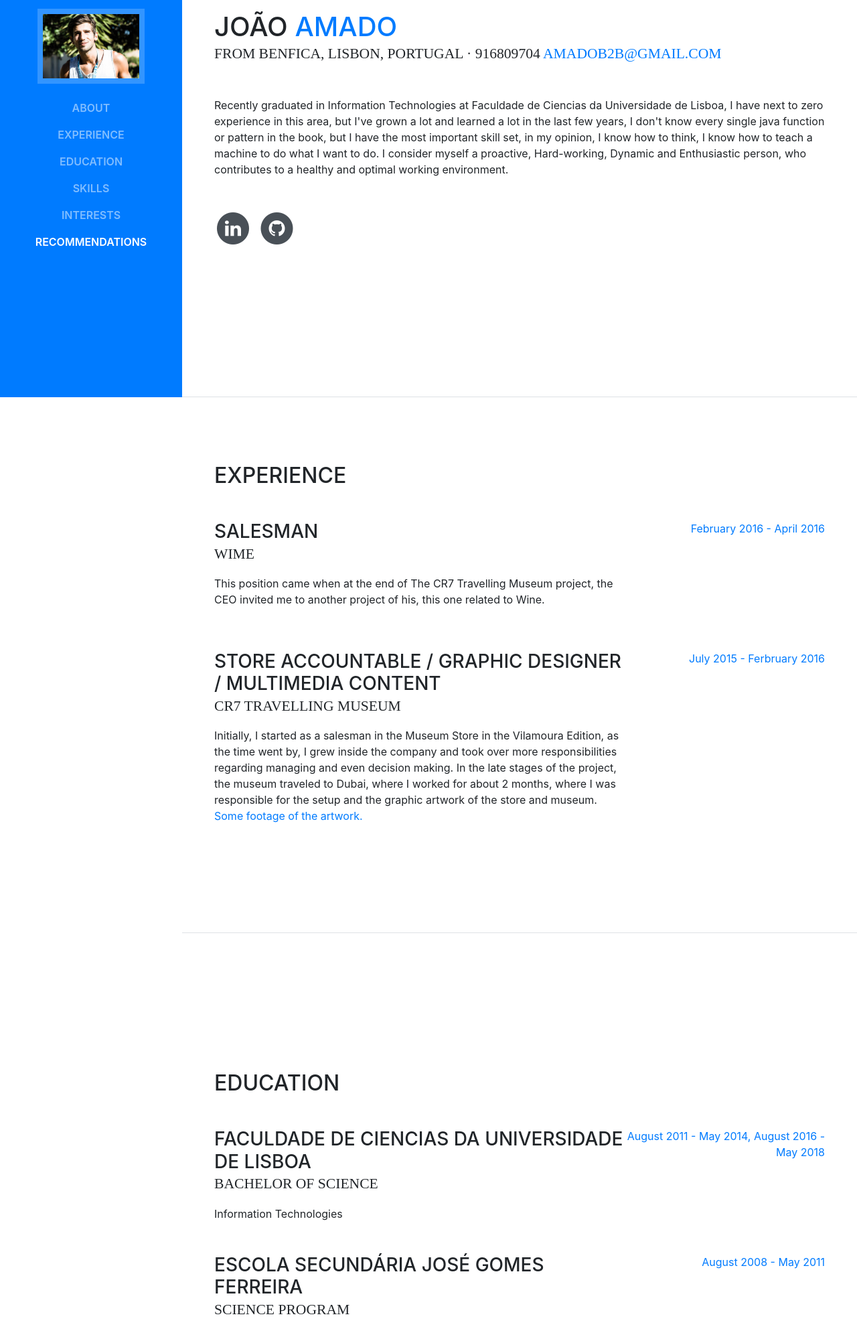
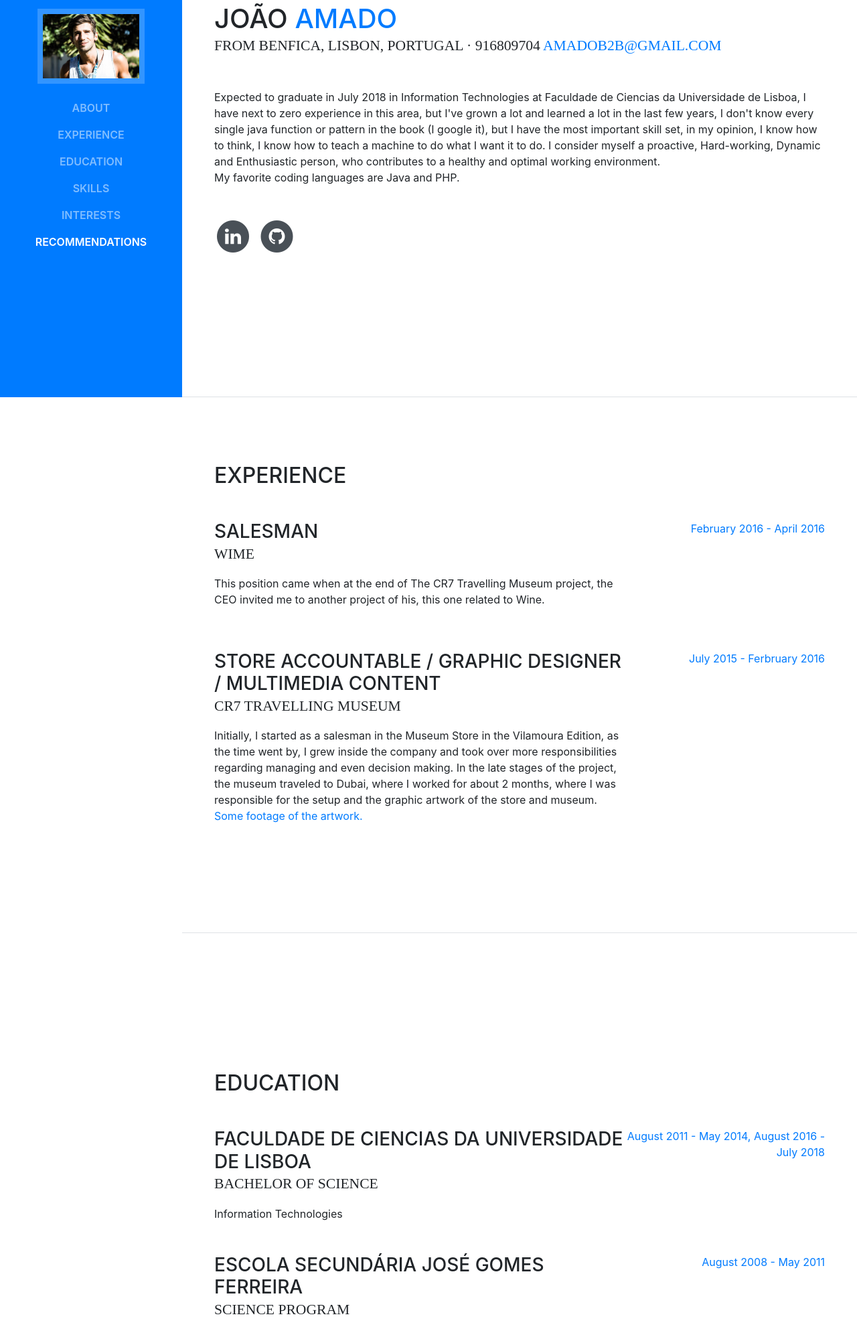
Before and after one commit to jonyamado10/jonyamado10.github.io, a website with bundled scripts: page index.html in a window 1280 px wide. Shown: the part 207-2197 px from the top of the page at 67% size. Built offline with nearby package versions, Linux system fonts and the light colour scheme; a web font is replaced by a local one.

Commit message:
updated cv

```diff
--- a/index.html
+++ b/index.html
@@ -71,8 +71,8 @@
           <div class="subheading mb-5"> From Benfica, Lisbon, Portugal · 916809704
             <a href="mailto:amadob2b@gmail.com">amadob2b@gmail.com</a>
           </div>
-          <p class="mb-5">Recently graduated in Information Technologies at Faculdade de Ciencias da Universidade de Lisboa, I have next to zero experience in this area, but I've grown a lot and learned a lot in the last few years, I don't know every single java function or pattern in the book, but I have the most important skill set, in my opinion, I know how to think, I know how to teach a machine to do what I want to do.
-I consider myself a proactive, Hard-working, Dynamic and Enthusiastic person, who contributes to a healthy and optimal working environment.</p>
+          <p class="mb-5">Expected to graduate in July 2018 in Information Technologies at Faculdade de Ciencias da Universidade de Lisboa, I have next to zero experience in this area, but I've grown a lot and learned a lot in the last few years, I don't know every single java function or pattern in the book (I google it), but I have the most important skill set, in my opinion, I know how to think, I know how to teach a machine to do what I want it to do.
+I consider myself a proactive, Hard-working, Dynamic and Enthusiastic person, who contributes to a healthy and optimal working environment.<br> My favorite coding languages are Java and PHP.</p>
           <ul class="list-inline list-social-icons mb-0">
             <!-- <li class="list-inline-item"> -->
               <!-- <a href="#"> -->
@@ -148,7 +148,7 @@ In the late stages of the project, the museum traveled to Dubai, where I worked
               <div>Information Technologies</div>
             </div>
             <div class="resume-date text-md-right">
-              <span class="text-primary">August 2011 - May 2014, August 2016 - May 2018 </span>
+              <span class="text-primary">August 2011 - May 2014, August 2016 - July 2018 </span>
             </div>
           </div>
 
@@ -207,10 +207,10 @@ In the late stages of the project, the museum traveled to Dubai, where I worked
               Checkers Game, Inteligent Systems, Grade: 16</li>
             <li>
               <i class="fa-li fa fa-check"></i>
-              Management and control of FCUL accesses, Final Project, Grade: </li>
+              Management and control of FCUL accesses, Final Project, Grade: __</li>
             <li>
               <i class="fa-li fa fa-check"></i>
-              Sales System, Software Systems Grade: 20</li>
+              Sales System, Software Systems Construction, Grade: 20</li>
           </ul>
         </div>
       </section>
```
